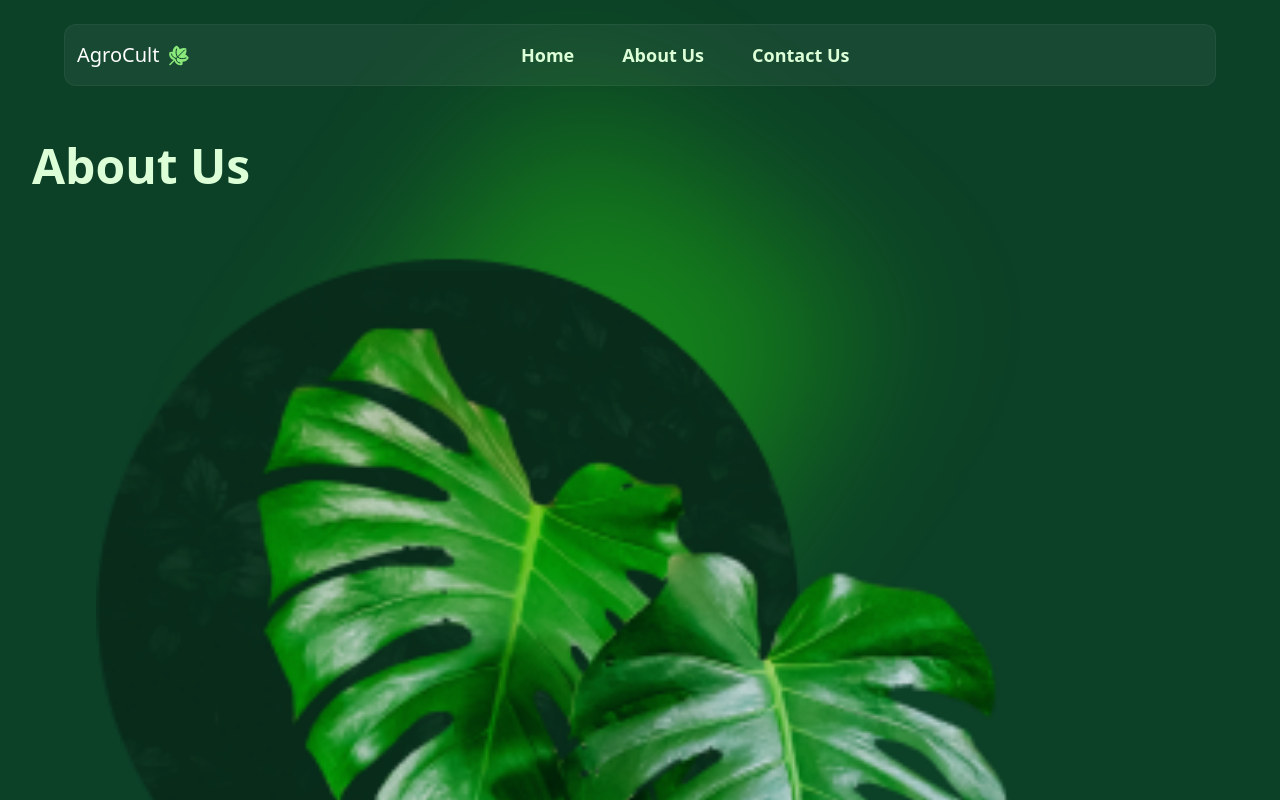
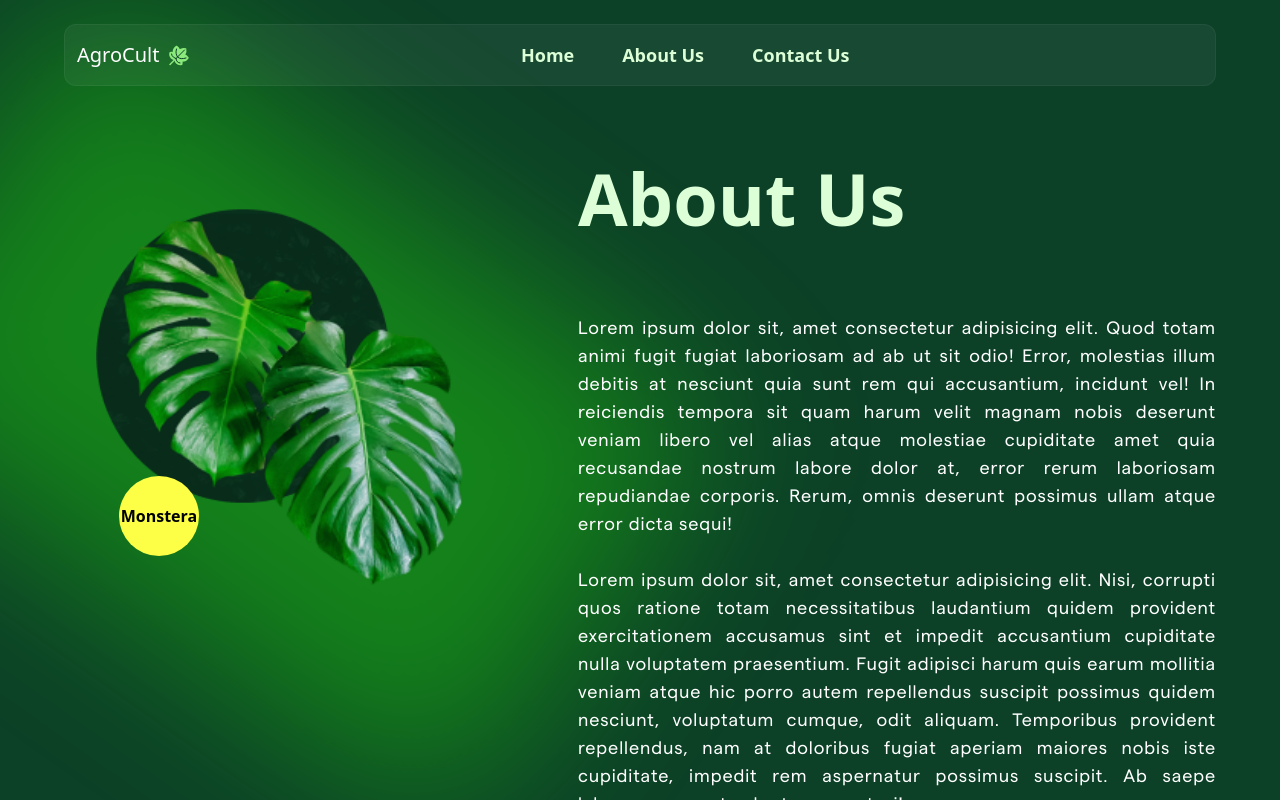
Before and after one commit to nikhilcodes0/AgroCult, a React (Vite) app: page /about in a window 1280 px wide. Shown: the top 800 px of the page. Built offline with nearby package versions, Linux system fonts and the light colour scheme.

Commit message:
made about page responsive

```diff
--- a/src/pages/About.tsx
+++ b/src/pages/About.tsx
@@ -11,24 +11,26 @@ function About() {
   return (
     <>
       <Navbar />
-      <div className="text-[#dcffd7] p-8">
+      <div className="text-[#dcffd7] py-8 w-[90%] mx-auto">
+        <div className="lg:flex lg:gap-14 w-[100%] justify-between">
           <div>
-          <p className="text-5xl font-semibold">About Us</p>
+            <p className="text-5xl font-semibold lg:hidden">About Us</p>
             <div className="mt-8">
               <img
                 src={leafBg}
                 alt=""
-              className="absolute -z-10 mx-[4rem] brightness-75 w-[55%] top-64"
+                className="absolute -z-10 mx-[4rem]  brightness-75 w-[55%] md:w-[40%] md:mx-[11rem] top-64 lg:mx-[2rem] lg:w-[23%] lg:top-52"
               />
-            <img src={greenLeaf} alt="Leaf" className="mx-auto w-[85%]" />
+              <img src={greenLeaf} alt="Leaf" className="mx-auto w-[85%] md:w-[60%] lg:w-[31rem]" />
             </div>
-          <div className="bg-[#24ff02] w-[30%] h-[485.93px] left-[30%] top-[20%] opacity-[0.35] filter blur-[84.03px] rotate-[35.24deg] absolute -z-20"></div>
-          <div className="bg-[#fcff45] w-20 h-20 rounded-full flex items-center justify-center p-4 relative left-20 bottom-24">
+            <div className="lg:w-[60%] lg:left-[-9%]  md:w-[40%] bg-[#24ff02] w-[30%] h-[485.93px] left-[30%] top-[20%] opacity-[0.35] filter blur-[84.03px] rotate-[35.24deg] absolute -z-20"></div>
+            <div className="lg:left-[12%] lg:bottom-[23%] md:left-[27%] md:bottom-[23%] bg-[#fcff45] w-20 h-20 rounded-full flex items-center justify-center p-4 relative left-20 bottom-24">
               <p className="text-black font-semibold">Monstera</p>
             </div>
           </div>
-        <div>
-          <p className="text-justify font-medium tracking-wider text-white text-lg paragraph">
+          <div className="lg:w-[60%]">
+            <p className="text-7xl mt-5 mb-20 font-semibold hidden lg:block">About Us</p>
+            <p className="text-justify font-medium tracking-wider text-white text-lg paragraph ">
               Lorem ipsum dolor sit, amet consectetur adipisicing elit. Quod totam
               animi fugit fugiat laboriosam ad ab ut sit odio! Error, molestias
               illum debitis at nesciunt quia sunt rem qui accusantium, incidunt
@@ -49,9 +51,10 @@ function About() {
               suscipit. Ab saepe laborum quaerat voluptas excepturi!
             </p>
           </div>
+        </div>
         <Separator className="my-10 w-[95%] mx-auto opacity-100 bg-[#dcffd71a] p-[1px]" />
 
-        <div className="bg-[#24513b] p-4 flex flex-col gap-3 rounded-lg w-[100%]">
+        <div className="bg-[#24513b] p-4 grid md:grid-cols-2 gap-3 rounded-lg w-[100%]">
           <div className="flex gap-2 w-full">
             <img src={img1} alt="" className="w-[50%] rounded-md" />
             <img src={img2} alt="" className="w-[50%] rounded-md"/>
```
Lines whose indentation alone changed are shown as unchanged.
